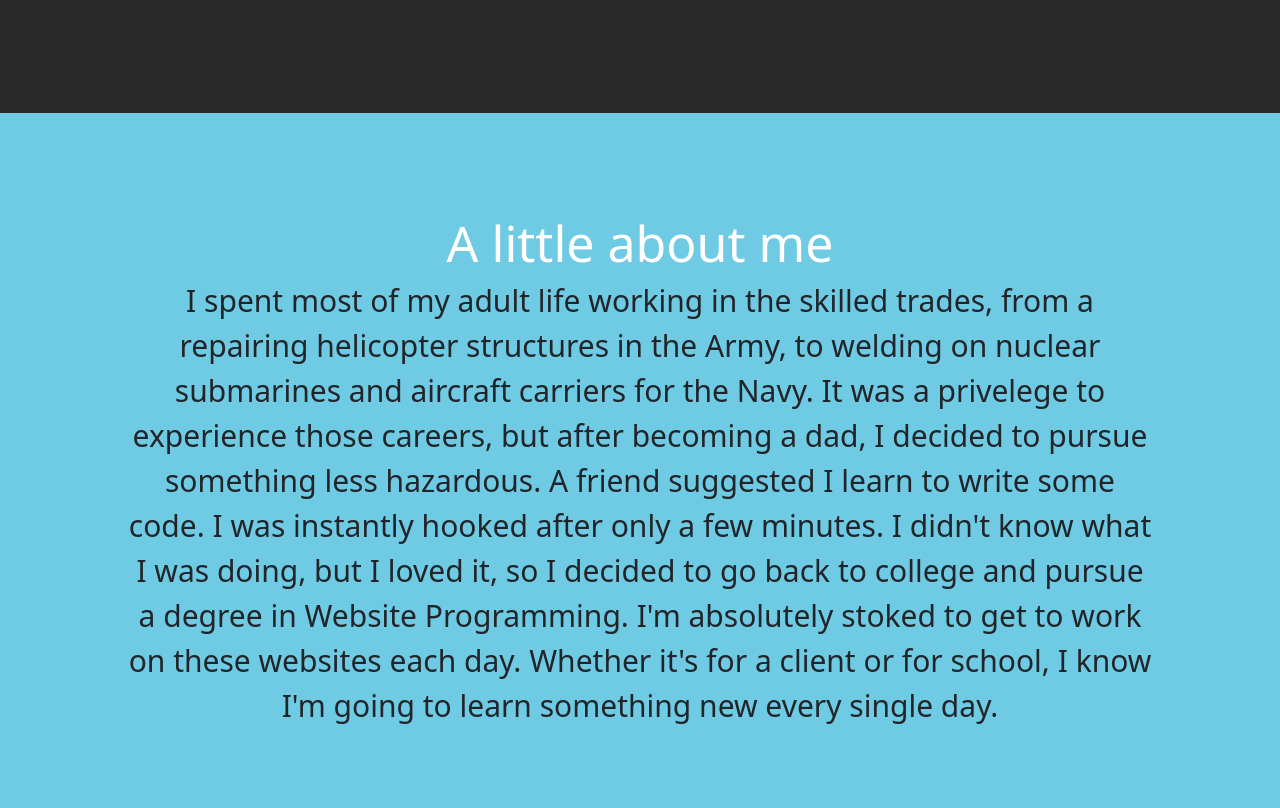
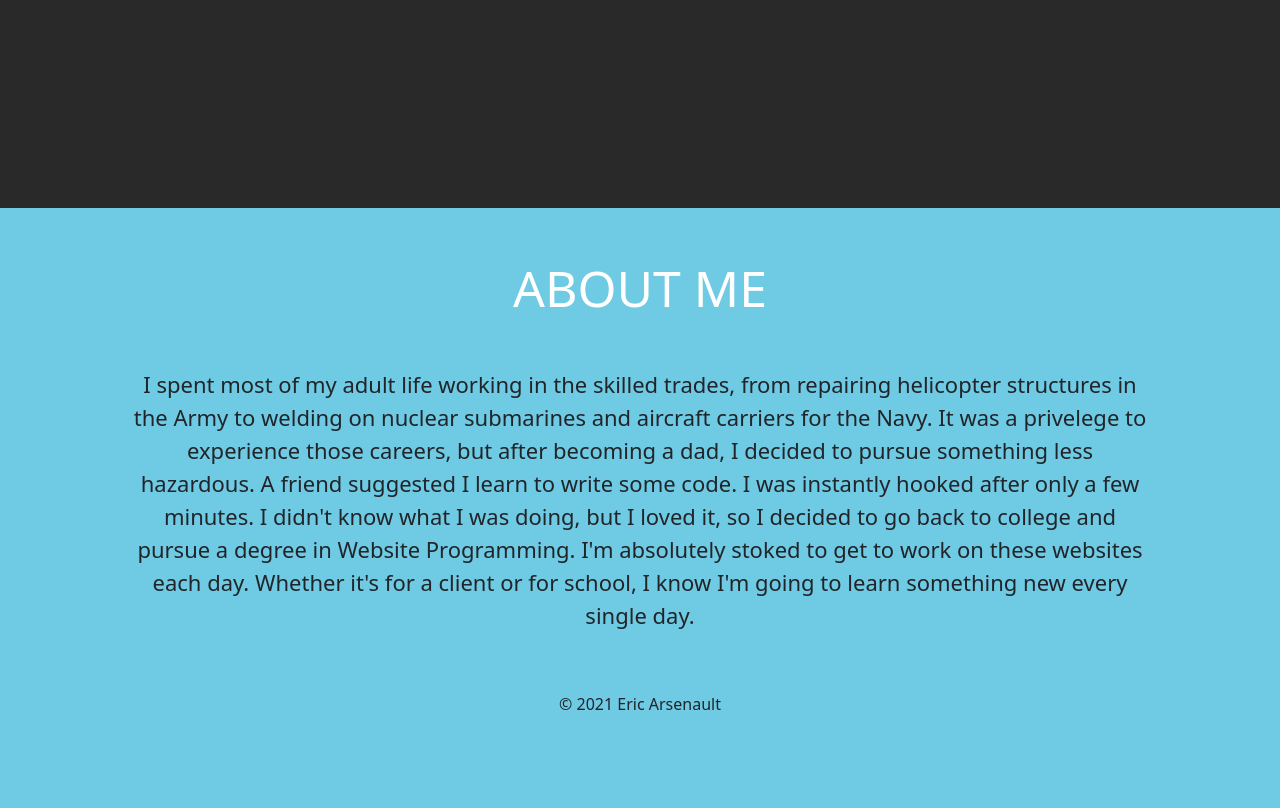
Before and after one commit to ericswkshp/ericarsenault, a website: page index.html in a window 1280 px wide. Shown: the part 1832-2640 px from the top of the page. After the commit the page ends 2558 px from the top, so only its background shows below. Drawn offline with nearby package versions, Linux system fonts and the light colour scheme.

```diff
--- a/index.html
+++ b/index.html
@@ -26,7 +26,7 @@
     <!-- ****************************** -->
     <nav class="navbar navbar-expand-lg navbar-dark bg-dark">
       <div class="container-fluid">
-        <a class="navbar-brand" href="#">AWESOME</a>
+        <a class="navbar-brand" href="#"></a>
         <button
           class="navbar-toggler"
           type="button"
@@ -120,10 +120,10 @@
     </div>
 
     <div class="biography" id="bio">
-      <h4 class="about-me">A little about me</h4>
+      <h4 class="about-me">About me</h4>
       <p class="about-me-para">
-        I spent most of my adult life working in the skilled trades, from a
-        repairing helicopter structures in the Army, to welding on nuclear
+        I spent most of my adult life working in the skilled trades, from
+        repairing helicopter structures in the Army to welding on nuclear
         submarines and aircraft carriers for the Navy. It was a privelege to
         experience those careers, but after becoming a dad, I decided to pursue
         something less hazardous. A friend suggested I learn to write some code.
@@ -135,7 +135,7 @@
       </p>
     </div>
 
-    <div class="shoe"></div>
+    <div class="footer">© 2021 Eric Arsenault</div>
     <script
       src="https://cdn.jsdelivr.net/npm/bootstrap@5.0.0-beta2/dist/js/bootstrap.bundle.min.js"
       integrity="sha384-b5kHyXgcpbZJO/tY9Ul7kGkf1S0CWuKcCD38l8YkeH8z8QjE0GmW1gYU5S9FOnJ0"
--- a/sass/pages/_bio.scss
+++ b/sass/pages/_bio.scss
@@ -1,23 +1,23 @@
 // ABOUT ME
 
 .biography {
-  height: 100vh;
-
   text-align: center;
-  padding: 10rem 10%;
+  padding: 5rem 10%;
 }
 
 .about-me {
   font-size: $section-title;
   color: $color-tertiary;
+  text-transform: uppercase;
+  margin-bottom: 5rem;
 }
 
 .about-me-para {
-  font-size: $paragraph-font-size;
+  font-size: 2.2rem;
 }
 
-.shoe {
-  position: absolute;
-  background-color: black;
-  height: 20vh;
+.footer {
+  text-align: center;
+  font-size: 1.6rem;
+  margin-bottom: 1rem;
 }
--- a/sass/pages/_contact.scss
+++ b/sass/pages/_contact.scss
@@ -4,7 +4,7 @@
   margin-top: -15rem;
 
   background-color: $color-secondary;
-  height: 85vh;
+  height: 95vh;
   text-align: center;
   clip-path: polygon(0 10%, 100% 0, 100% 100%, 0% 100%);
 
@@ -13,7 +13,8 @@
     font-size: $section-title;
     letter-spacing: $section-title-spacing;
     padding-top: 10rem;
-    margin: 0 auto 5rem auto;
+    margin: 0 10% 5rem 10%;
+    text-transform: uppercase;
   }
   &__btn {
     position: relative;
@@ -52,6 +53,12 @@
   margin: 2rem;
 }
 
+.nav-item {
+  font-size: 2rem;
+  color: white;
+  padding: 0 5rem;
+}
+
 a {
   text-decoration: none;
 }
```
Also changed, not shown: css/style.css.
